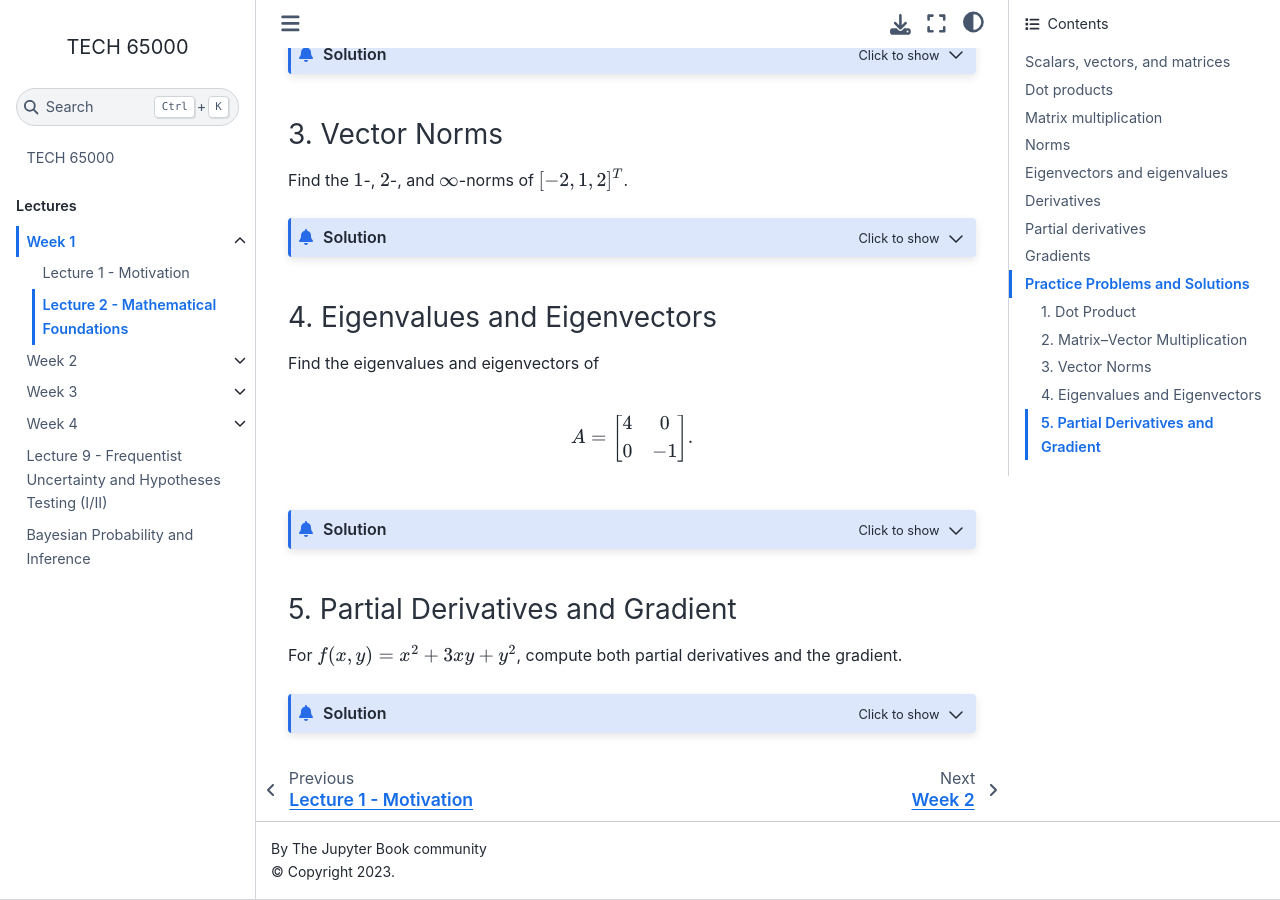
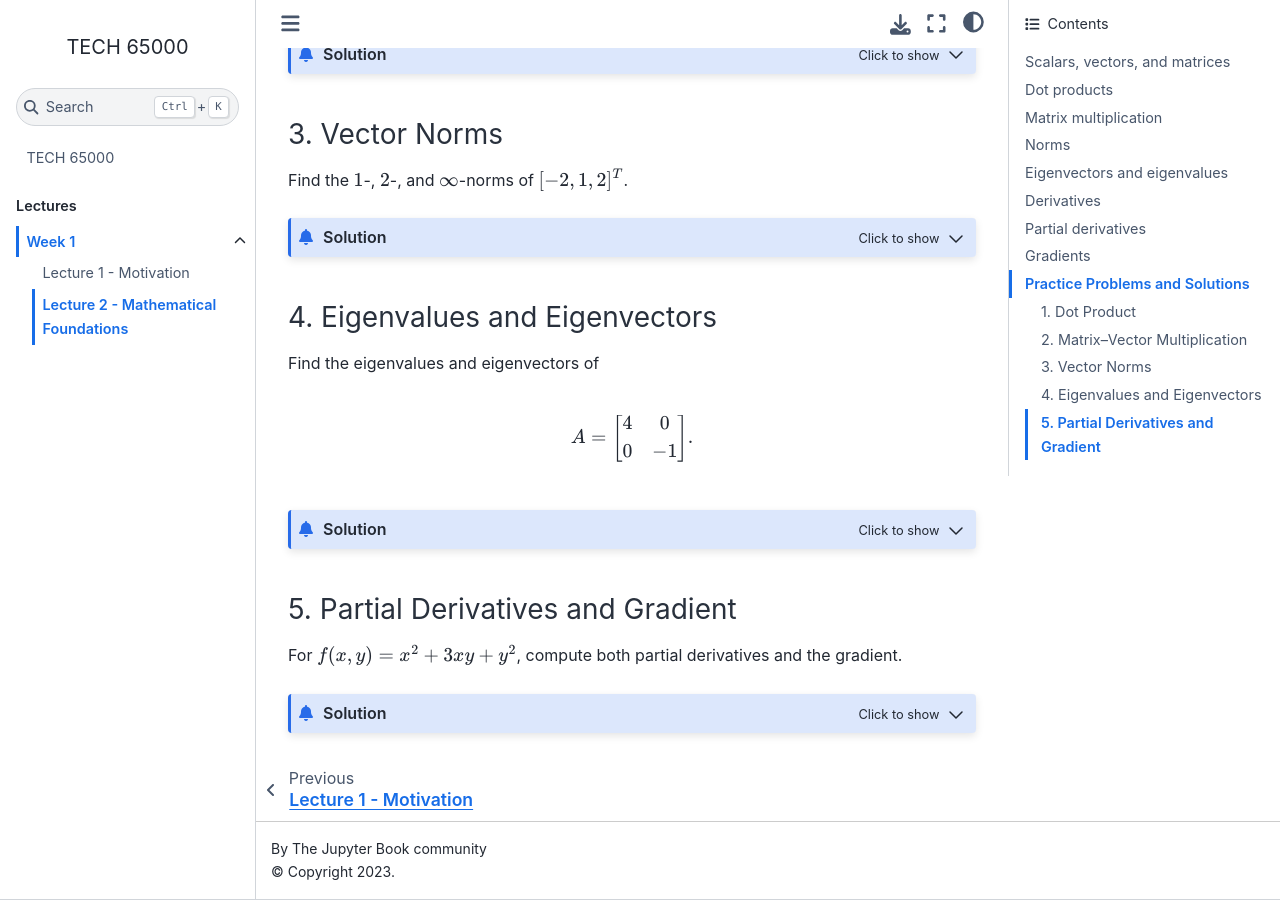
Before and after one commit to DTECH-650/DTECH-650.github.io, a Jupyter Book: the page built from lectures/week1/lecture-2-mathematical_foundations.md, in a window 1280 px wide and 900 px high, scrolled down 6073 px. Built offline with Jupyter Book 1.0.4 settings and Sphinx 7.4.7 and the Sphinx Book theme 1.1.4, drawn with Linux system fonts in a browser that asks for light colours; pages that are not in the unit, such as notebooks, are missing from menus; part of the change alters nothing that is shown.

Commit message:
Publish Week 1 navigation

```diff
--- a/_toc.yml
+++ b/_toc.yml
@@ -8,27 +8,27 @@ parts:
         sections:
           - file: lectures/week1/lecture-1-motivation
           - file: lectures/week1/lecture-2-mathematical_foundations
-      - file: lectures/week2/index
-        title: Week 2
-        sections:
-          - file: lectures/week2/lecture-3-probability-foundations
-          - file: lectures/week2/lecture-4-discrete-random-variables
-      - file: lectures/week3/index
-        title: Week 3
-        sections:
-          - file: lectures/week3/lecture-5-random-variables-and-distributions
-          - file: lectures/week3/lecture-6-distributions
-      - file: lectures/week4/index
-        title: Week 4
-        sections:
-          - file: lectures/week4/lecture-7-frequentist-parameter-learning
-          - file: lectures/week4/lecture-8-information-theory
-      - file: lectures/week5/index
-        title: Week 5
-        sections:
-          - file: lectures/week5/lecture-9-sampling-statistics.md
-      - file: lectures/bayesian
+      # - file: lectures/week2/index
+      #   title: Week 2
+      #   sections:
+      #     - file: lectures/week2/lecture-3-probability-foundations
+      #     - file: lectures/week2/lecture-4-discrete-random-variables
+      # - file: lectures/week3/index
+      #   title: Week 3
+      #   sections:
+      #     - file: lectures/week3/lecture-5-random-variables-and-distributions
+      #     - file: lectures/week3/lecture-6-distributions
+      # - file: lectures/week4/index
+      #   title: Week 4
+      #   sections:
+      #     - file: lectures/week4/lecture-7-frequentist-parameter-learning
+      #     - file: lectures/week4/lecture-8-information-theory
+      # - file: lectures/week5/index
+      #   title: Week 5
+      #   sections:
+      #     - file: lectures/week5/lecture-9-sampling-statistics.md
+      # - file: lectures/bayesian
   - caption: Code
     chapters:
       - file: codes/intro-to-python
-      - file: codes/distributions
+      # - file: codes/distributions
```
